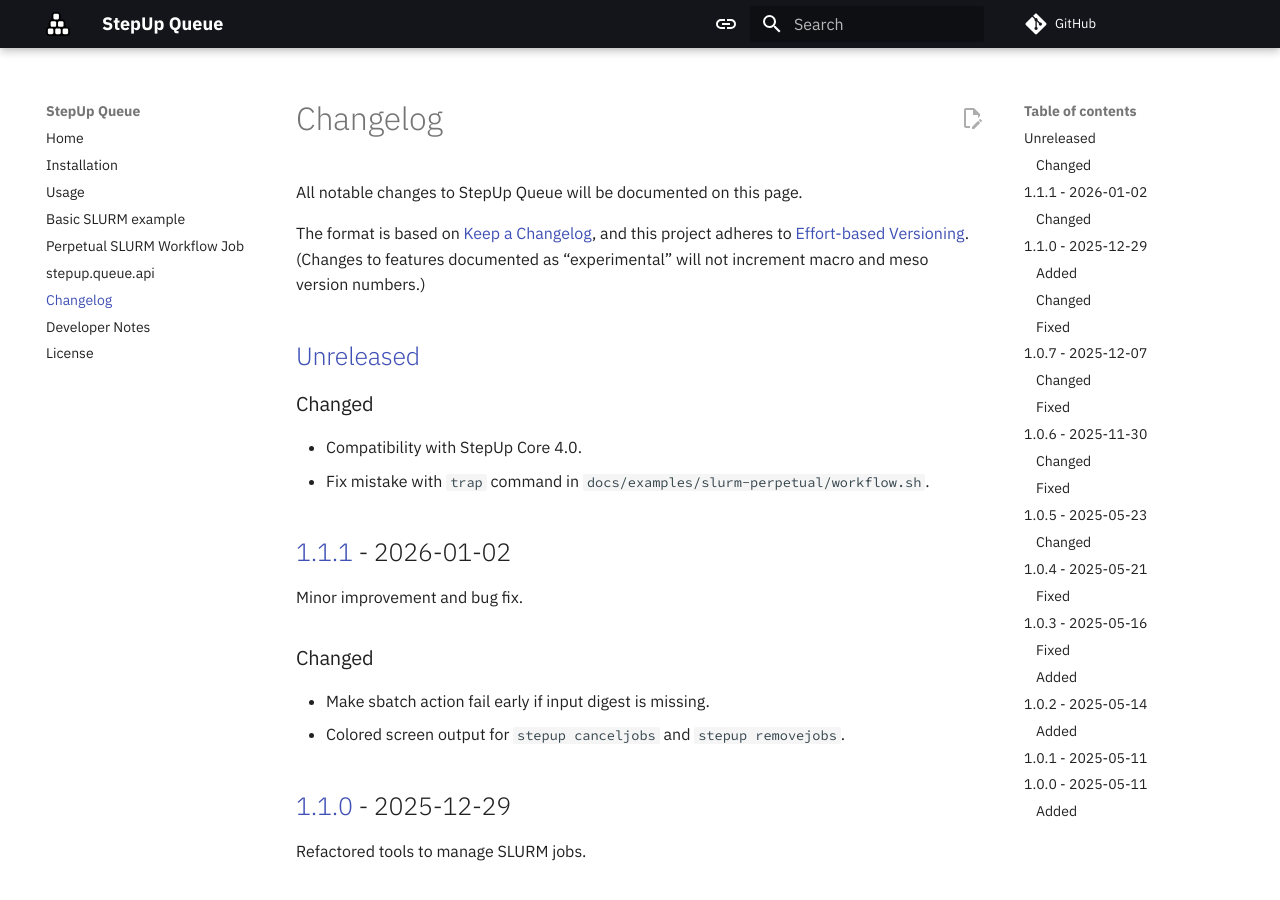
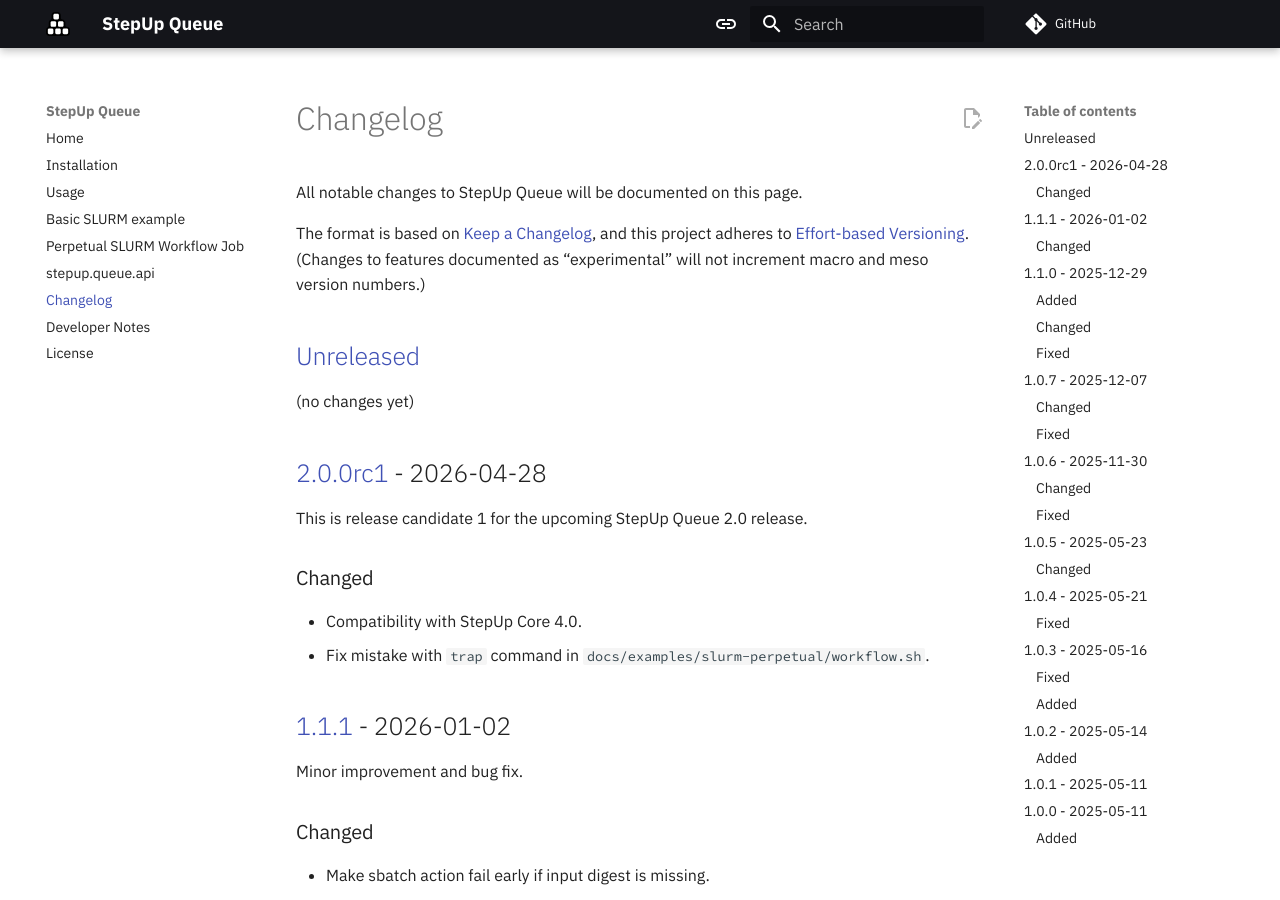
Before and after one commit to reproducible-reporting/stepup-queue, an MkDocs documentation site: the page built from docs/changelog.md, in a window 1280 px wide and 900 px high. Built offline with MkDocs 1.6.1 and Material for MkDocs 9.7.7, drawn with Linux system fonts in a browser that asks for light colours; comment, search, counter and statistics services are not loaded; the version menu is left out.

Commit message:
Prepare for release v2.0.0rc1

```diff
--- a/docs/changelog.md
+++ b/docs/changelog.md
@@ -9,6 +9,12 @@ and this project adheres to [Effort-based Versioning](https://jacobtomlinson.dev
 (Changes to features documented as "experimental" will not increment macro and meso version numbers.)
 
 ## [Unreleased][]
+
+(no changes yet)
+
+## [2.0.0rc1][] - 2026-04-28 {: #v2.0.0rc1 }
+
+This is release candidate 1 for the upcoming StepUp Queue 2.0 release.
 
 ### Changed
 
@@ -145,6 +151,7 @@ It was adapted to integrate well with StepUp Core 3.
 This release also features the `stepup canceljobs` tool, which was not present in Parman.
 
 [Unreleased]: https://github.com/reproducible-reporting/stepup-queue
+[2.0.0rc1]: https://github.com/reproducible-reporting/stepup-queue/releases/tag/v2.0.0rc1
 [1.1.1]: https://github.com/reproducible-reporting/stepup-queue/releases/tag/v1.1.1
 [1.1.0]: https://github.com/reproducible-reporting/stepup-queue/releases/tag/v1.1.0
 [1.0.7]: https://github.com/reproducible-reporting/stepup-queue/releases/tag/v1.0.7
--- a/pyproject.toml
+++ b/pyproject.toml
@@ -30,7 +30,7 @@ dependencies = [
     # Ensure changes to these dependencies are reflected in .github/requirements-old.txt
     "path>=16.14.0",
     "rich>=13.0.0",
-    "stepup>=4.0.0rc1,<5.0.0a1",
+    "stepup>=4.0.0rc3,<5.0.0a1",
 ]
 dynamic = ["version"]
 
```
Also changed, not shown: 1 other file.
